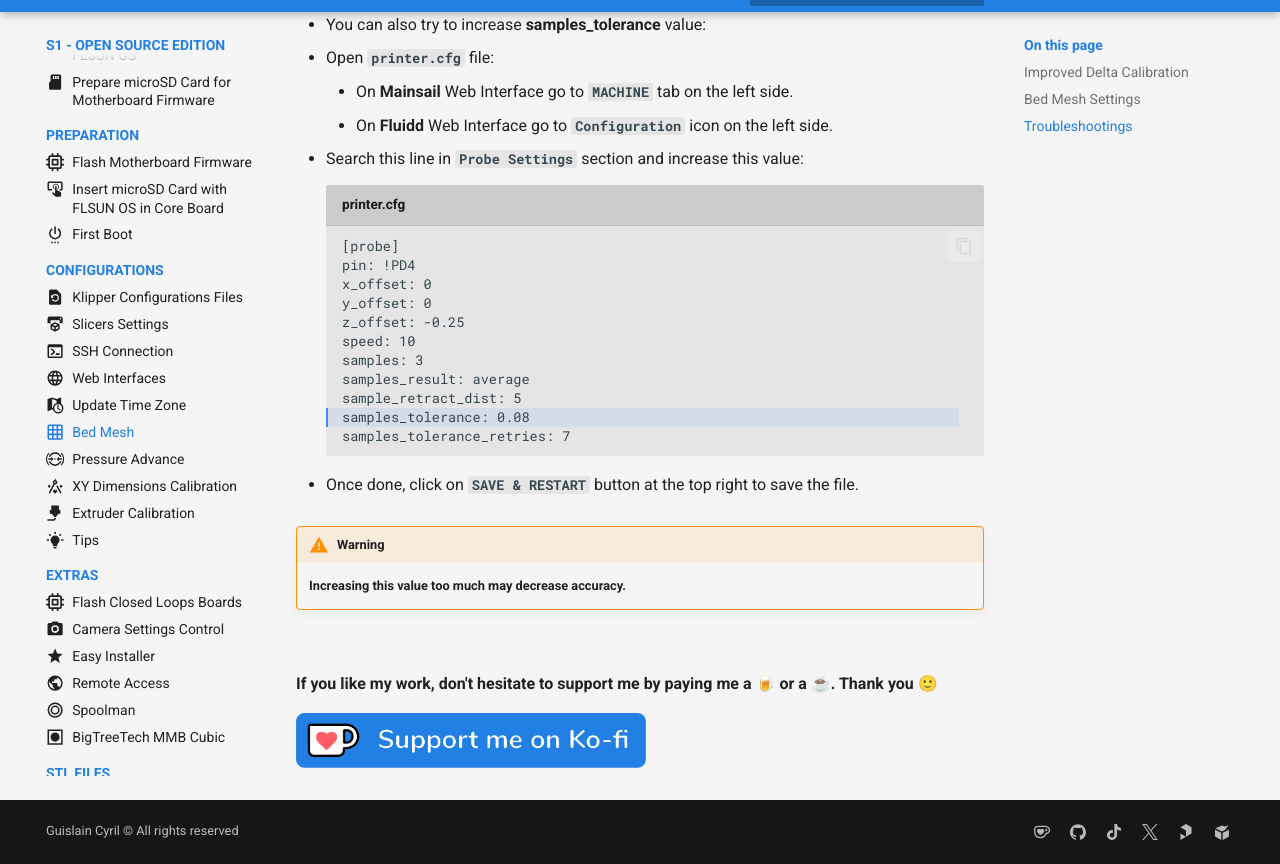
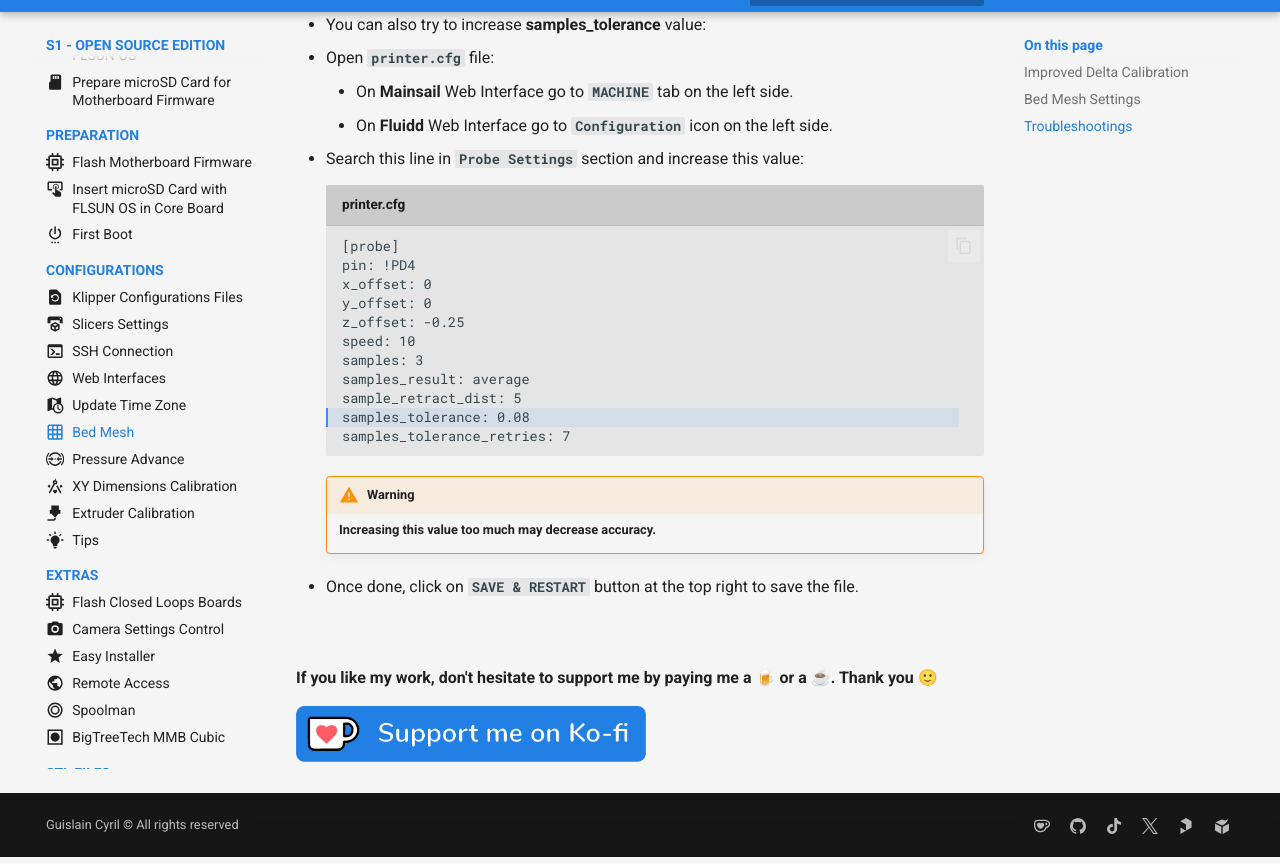
Before and after one commit to Guilouz/FLSUN-S1-Open-Source-Edition, an MkDocs documentation site: the page built from docs/bed-mesh.md, in a window 1280 px wide and 900 px high, scrolled down 3464 px, cut to the strip 36-900 px from the top of the window. Built offline with MkDocs 1.6.1 and Material for MkDocs 9.7.7, drawn with Linux system fonts in a browser that asks for light colours; comment, search, counter and statistics services are not loaded.

````diff
--- a/docs/bed-mesh.md
+++ b/docs/bed-mesh.md
@@ -99,10 +99,10 @@ In case you have **`Probe samples exceed samples_tolerance`** message when probi
     samples_tolerance_retries: 7
     ```
 
+	!!! Warning
+        **Increasing this value too much may decrease accuracy.**
+
 - Once done, click on **`SAVE & RESTART`** button at the top right to save the file.
-
-!!! Warning
-    **Increasing this value too much may decrease accuracy.**
 
 <br />
 
````
